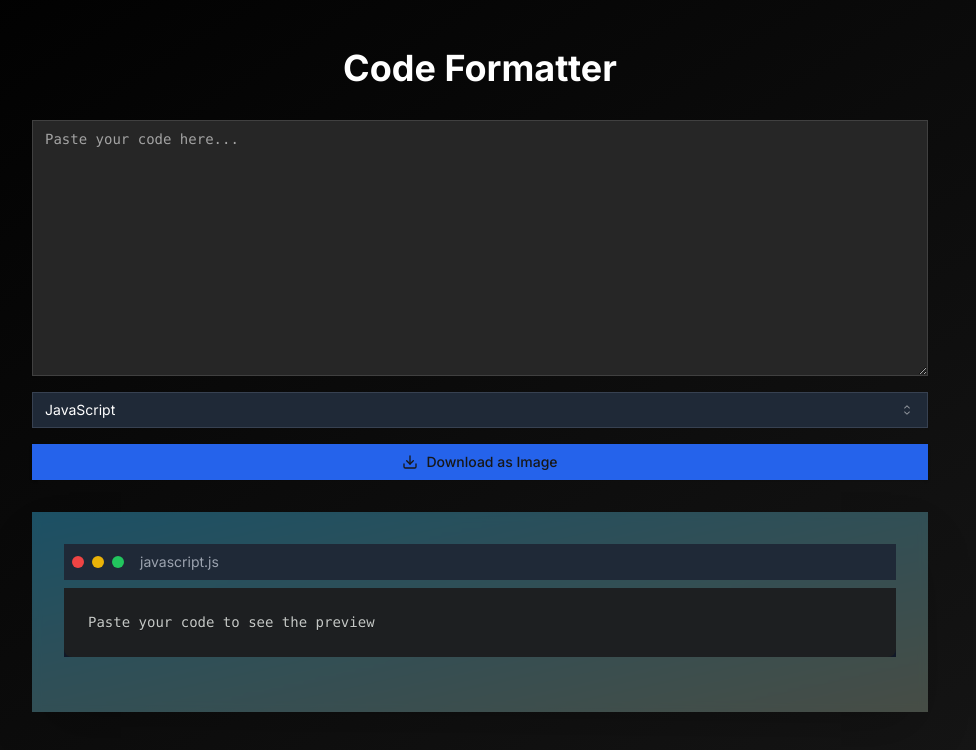
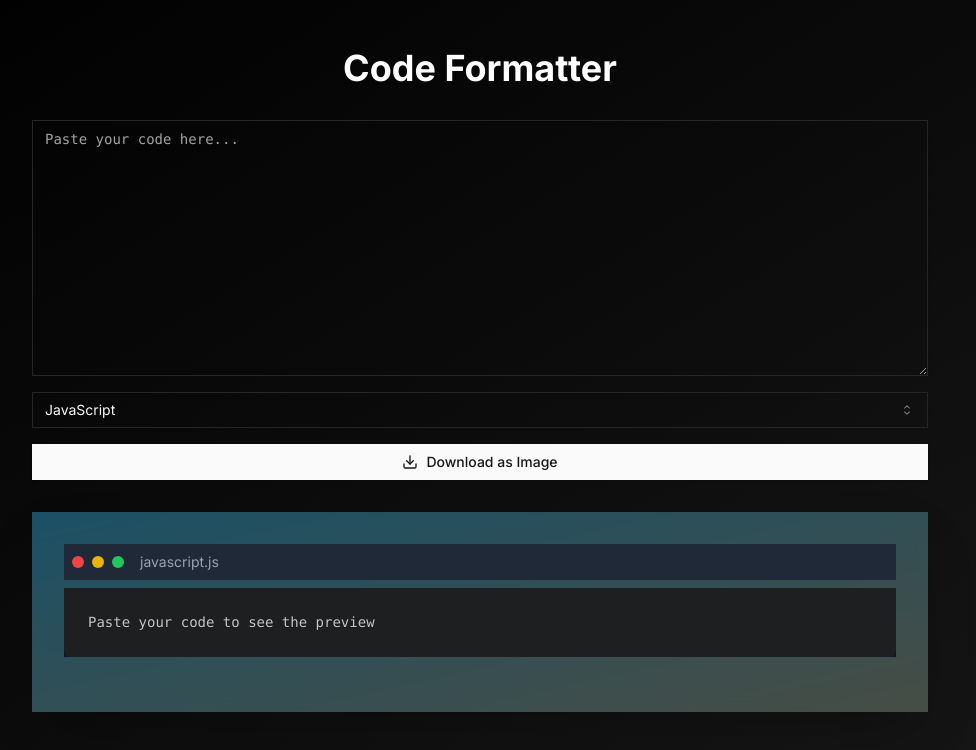
Before and after one commit to buhama/code-formatter, a Next.js app: page / in a window 1280 px wide. Shown: the top 750 px of the page, without its empty margins (160-1136 px from the left). Built offline with nearby package versions, Linux system fonts and the light colour scheme.

Commit message:
remove some weird styling

```diff
--- a/src/app/code-formatter.tsx
+++ b/src/app/code-formatter.tsx
@@ -44,13 +44,13 @@ export default function CodeFormatter() {
               placeholder="Paste your code here..."
               value={code}
               onChange={(e) => setCode(e.target.value)}
-              className="h-64 font-mono bg-neutral-800 text-white border-neutral-700 focus:border-blue-500 focus:ring-blue-500"
+              className="h-64 font-mono text-white focus:border-blue-500 focus:ring-blue-500"
             />
             <Select value={language} onValueChange={setLanguage}>
-              <SelectTrigger className="bg-gray-800 text-white border-gray-700">
+              <SelectTrigger >
                 <SelectValue placeholder="Select language" />
               </SelectTrigger>
-              <SelectContent className="bg-gray-800 text-white border-gray-700">
+              <SelectContent>
                 <SelectItem value="javascript">JavaScript</SelectItem>
                 <SelectItem value="python">Python</SelectItem>
                 <SelectItem value="java">Java</SelectItem>
@@ -58,7 +58,7 @@ export default function CodeFormatter() {
                 <SelectItem value="ruby">Ruby</SelectItem>
               </SelectContent>
             </Select>
-            <Button onClick={handleCopyImage} className="w-full bg-blue-600 hover:bg-blue-700">
+            <Button onClick={handleCopyImage} className="w-full">
               <Download className="mr-2 h-4 w-4" /> Download as Image
             </Button>
           </div>
```
